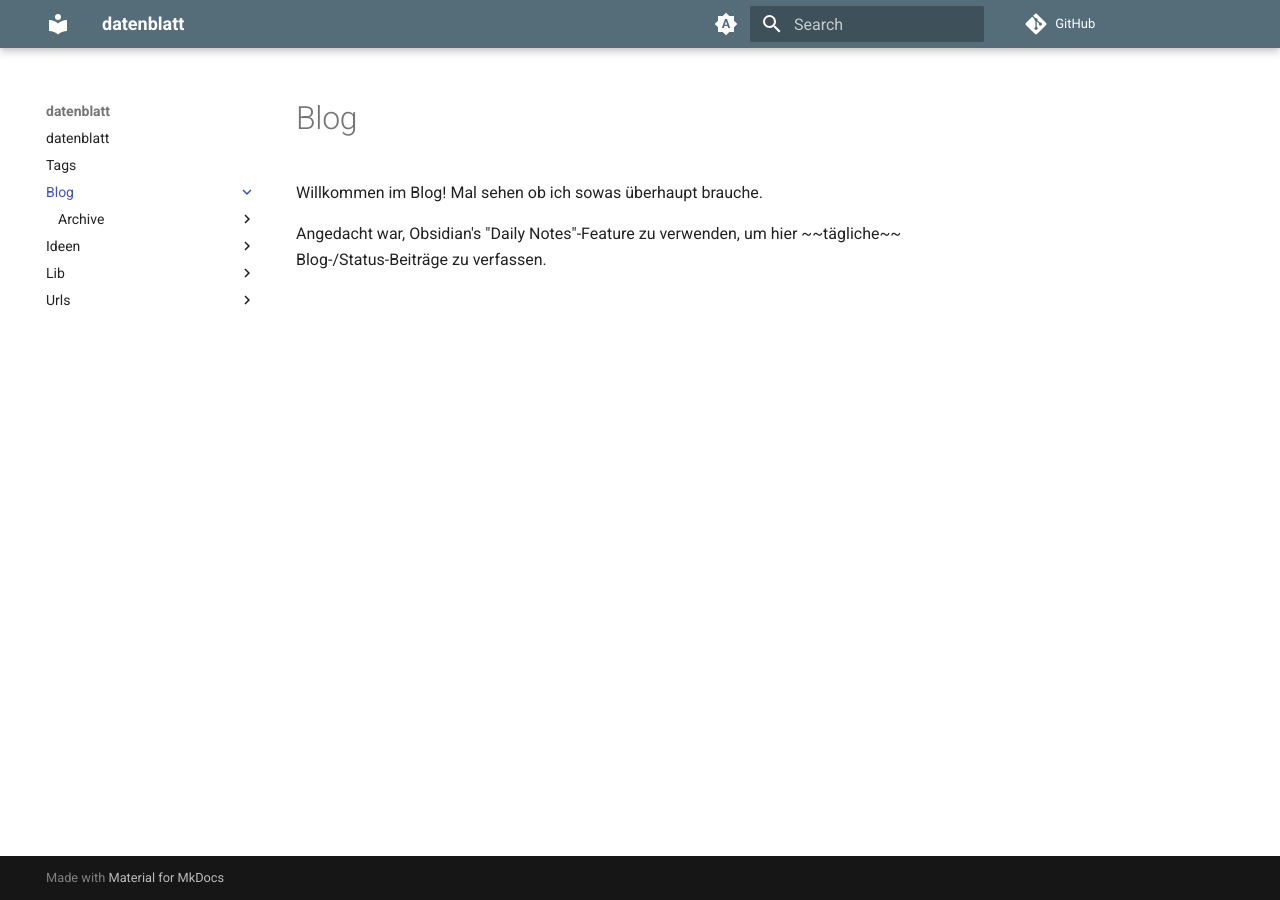
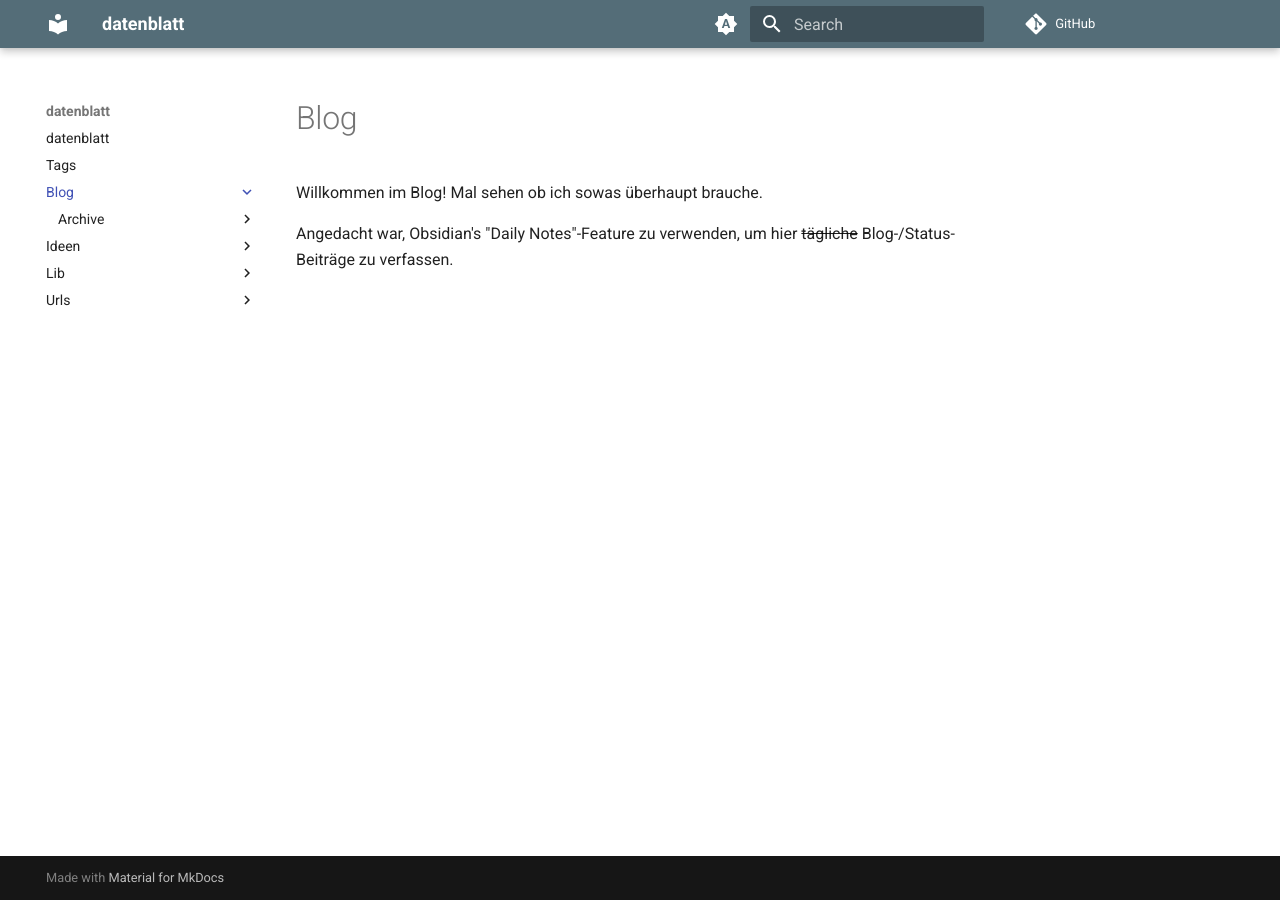
Before and after one commit to revooms/datenblatt, an MkDocs documentation site: the page built from data/blog/index.md, in a window 1280 px wide. Built offline with MkDocs 1.6.1 and Material for MkDocs 9.7.7, drawn with Linux system fonts in a browser that asks for light colours; comment, search, counter and statistics services are not loaded.

Commit message:
Update plugin to use tilde

```diff
--- a/mkdocs.yml
+++ b/mkdocs.yml
@@ -49,7 +49,7 @@ plugins:
 markdown_extensions:
   - attr_list
   - pymdownx.magiclink
-  - del_ins
+  - pymdownx.tilde
 extra:
   consent:
     title: Cookie consent
```
